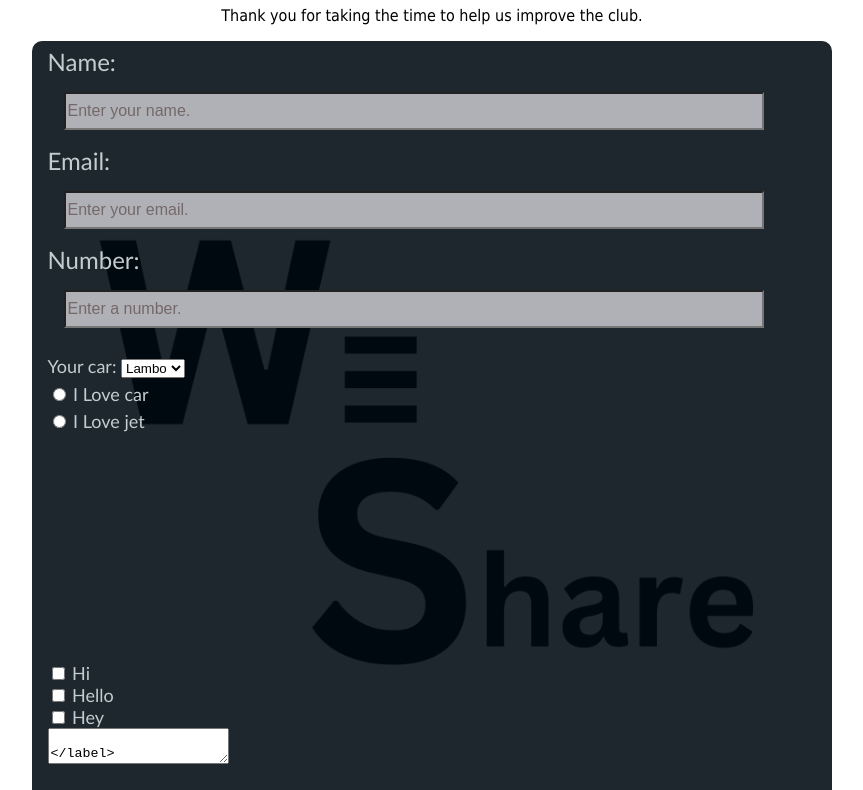
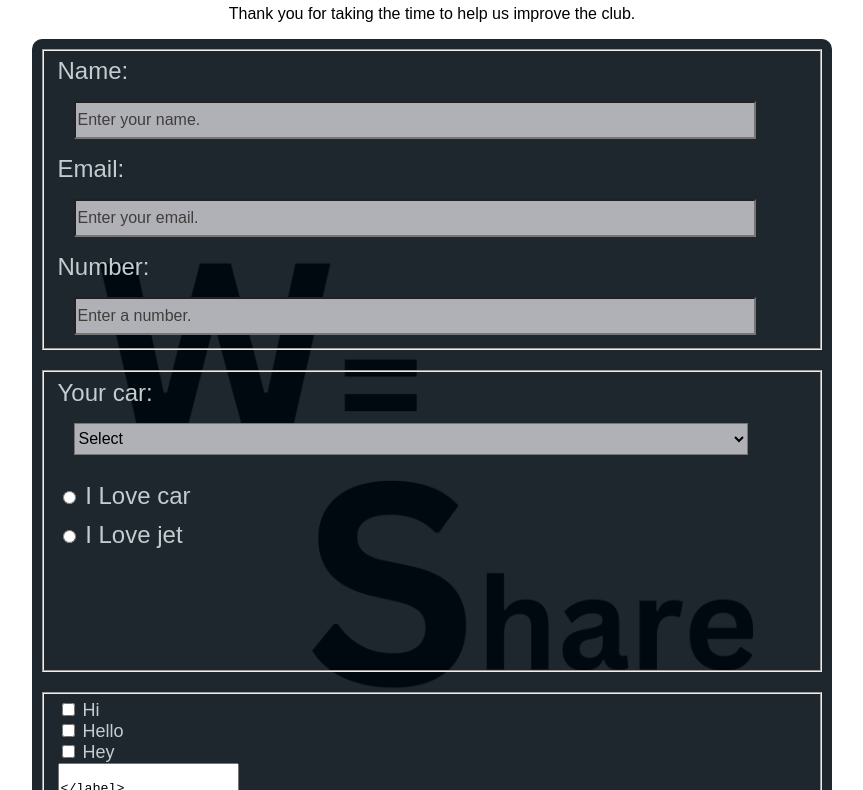
Before and after one commit to nikolas-AI/Survey-Form, a plain HTML site: page index.html in a window 1280 px wide. Shown: the part 75-865 px from the top of the page, without its empty margins (208-1071 px from the left). Drawn offline with Linux system fonts and the light colour scheme.

Commit message:
working on

```diff
--- a/index.html
+++ b/index.html
@@ -10,7 +10,7 @@
         <h1 id="title">WeShare Survey Form</h1>
         <p id="description">Thank you for taking the time to help us improve the club.</p>
         <form action="#" id="survey-form">
-            <fieldset>
+            <fieldset class="a">
                 <label id="name-label" for="name">Name:
                     <input type="text" id="name" placeholder="Enter your name." required>
                 </label>
@@ -22,26 +22,27 @@
                 </label>
             </fieldset>
 
-            <fieldset>
-                <label for="dropdown">Your car:
+            <fieldset class="b">
+                <label id="dropdown-label" for="dropdown">Your car:
                     <select name="car" id="dropdown">
+                        <option value="">Select</option>
                         <option value="">Lambo</option>
                         <option value="">Bently</option>
                         <option value="">Bugatti</option>
                         <option value="">Tesla</option>
                     </select>
                 </label>
-                <label for="love-car">
+                <label for="love-car" id="radio-label">
                     <input type="radio" name="preference" value="love-car" id="love-car">
                     I Love car
                 </label>
-                <label for="love-jet">
+                <label for="love-jet" id="radio-label">
                     <input type="radio" name="preference" value="love-jet" id="love-jet">
                     I Love jet
                 </label>
             </fieldset>
 
-            <fieldset>
+            <fieldset class="c">
                 <label for="">
                     <input type="checkbox" value="" id="">
                     Hi
--- a/styles.css
+++ b/styles.css
@@ -3,7 +3,7 @@ body {
     background-size:700px 700px;
     background-position:  center;
     background-repeat: no-repeat;
-    font-family: Tahoma;
+    font-family: 'Poppins', sans-serif;
     font-size: 16px;
     width: 100vh;
     height: 100%;
@@ -24,11 +24,21 @@ h1, p {
 }
 
 ::placeholder{
-    color: rgb(116, 104, 104);
+    color: rgb(63, 61, 61);
 }
 
-#name-label, #email-label, #number-label{
+#name-label, #email-label, #number-label, #dropdown-label, #radio-label{
     font-size: 1.5rem;
+}
+
+select {
+    display: block;
+    margin: 1em;
+    min-height: 2em;
+    width: 90%;
+    font-size: 1rem;
+    background-color: rgb(176, 177, 182);
+    color: black;
 }
 
 form {
@@ -38,21 +48,26 @@ form {
     border-radius: 10px;
     color: rgb(195, 204, 207);
     font-size: 18px;
-    font-family: 'Trebuchet MS', 'Lucida Sans Unicode', 'Lucida Grande', 'Lucida Sans', Arial, sans-serif;
     display: flex;
     flex-direction: column;
     align-items: s;
     justify-content: space-around;
+    margin-bottom: 5px;
 }
+
 fieldset {
     height: 280px;
     min-width: 300px;
-    margin-bottom: 10px;
-    border: none;
+    margin: 10px;
+    /* border: none; */
     display: flex;
     flex-direction: column;
 }
+.b {
+
+    align-items: space-around;
+}
+
 input[type="radio"] {
-    margin-top: 10px;
-
+    margin-top: 20px;
 }
```
